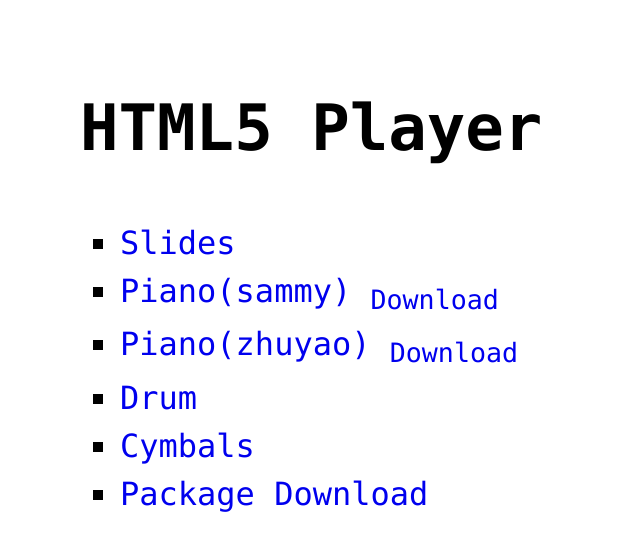
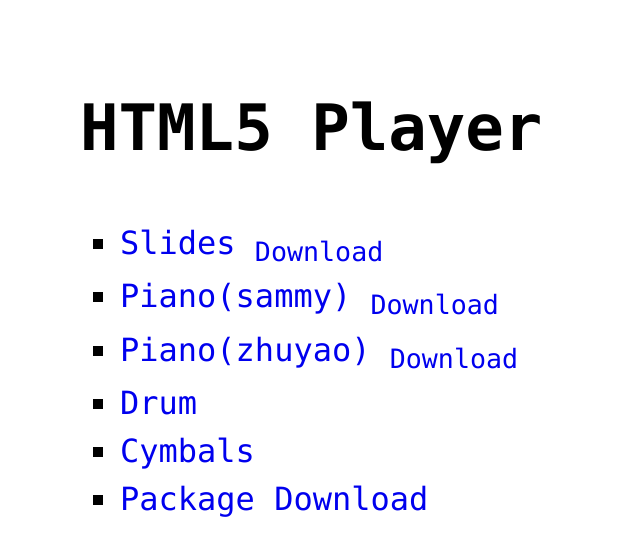
Before and after one commit to Jinjiang/html5-player-20110610, a plain HTML site: page index.html in a window 1280 px wide. Shown: the whole page, without its empty margins (0-640 px from the left). Drawn offline with Linux system fonts and the light colour scheme.

Commit message:
updated index.html

```diff
--- a/index.html
+++ b/index.html
@@ -28,14 +28,15 @@ a:hover {
 <h1>HTML5 Player</h1>
 
 <ul>
-    <li><a href="slides/index.html">Slides</a></li>
+    <li><a href="slides/index.html">Slides</a>
+            <sub><a href="down/slides.zip">Download</a></sub></li>
     <li><a href="piano/piano.sammy.html">Piano(sammy)</a>
-            <sub><a href="piano/piano.sammy.zip">Download</a></sub></li>
+            <sub><a href="down/piano.sammy.zip">Download</a></sub></li>
     <li><a href="piano/piano.zhuyao.html">Piano(zhuyao)</a>
-            <sub><a href="piano/piano.zhuyao.zip">Download</a></sub></li>
+            <sub><a href="down/piano.zhuyao.zip">Download</a></sub></li>
     <li><a href="drum/drum.html">Drum</a></li>
     <li><a href="cymbals/cymbals.html">Cymbals</a></li>
-    <li><a href="source-code.zip">Package Download</a></li>
+    <li><a href="down/source-code.zip">Package Download</a></li>
 </ul>
 
 </body>
```
